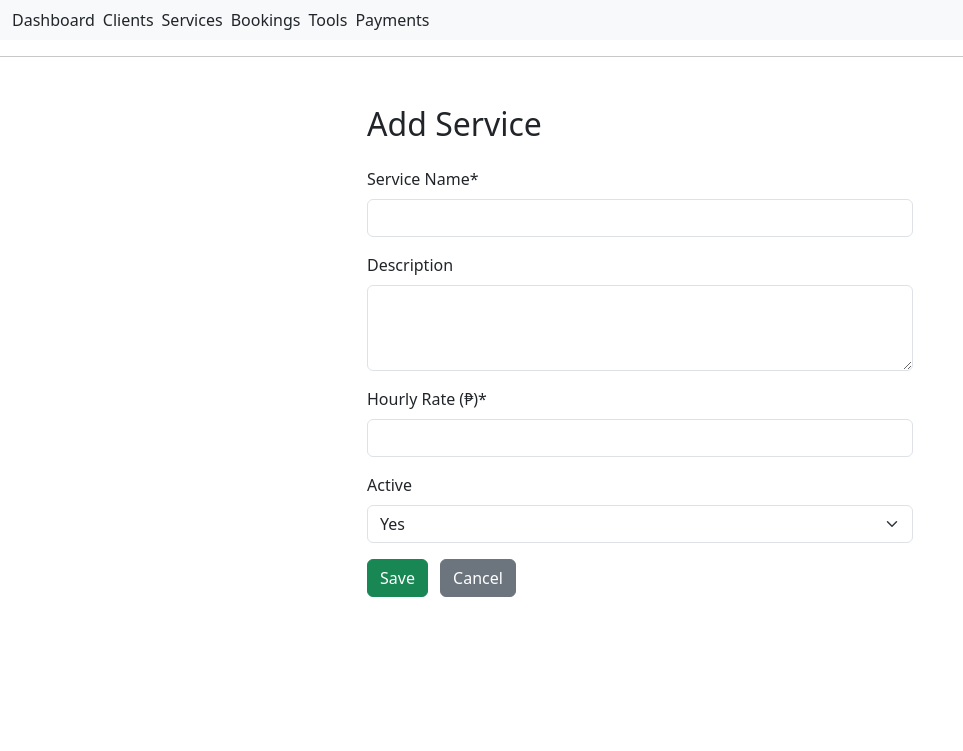
After one commit to lzaragosa555459-eng/DashboardDB, a PHP site: page /pages/services_add.php in a window 1280 px wide. The commit adds this page. Shown: the top 751 px of the page, without its empty margins (0-963 px from the left). Run offline with PHP 8.4, Linux system fonts and the light colour scheme.

Commit message:
first commit

```diff
--- /dev/null
+++ b/pages/services_add.php
@@ -0,0 +1,89 @@
+<?php
+include "../db.php";
+
+$message = "";
+
+if (isset($_POST['save'])) {
+    $service_name = $_POST['service_name'];
+    $description = $_POST['description'];
+    $hourly_rate = $_POST['hourly_rate'];
+    $is_active = $_POST['is_active'];
+
+    if ($service_name == "" || $hourly_rate == "") {
+        $message = "Service name and hourly rate are required!";
+    } else if (!is_numeric($hourly_rate) || $hourly_rate <= 0) {
+        $message = "Hourly rate must be greater than 0.";
+    } else {
+        $sql = "INSERT INTO services (service_name, description, hourly_rate, is_active)
+                VALUES ('$service_name', '$description', '$hourly_rate', '$is_active')";
+        mysqli_query($conn, $sql);
+        header("Location: services_list.php");
+        exit;
+    }
+}
+?>
+
+<!doctype html>
+<html lang="en">
+<head>
+  <meta charset="utf-8">
+  <title>Add Service</title>
+
+  <!-- Bootstrap CSS -->
+  <link href="https://cdn.jsdelivr.net/npm/bootstrap@5.3.2/dist/css/bootstrap.min.css" rel="stylesheet">
+</head>
+<body>
+
+<?php include "../nav.php"; ?>
+
+<div class="container my-5">
+    <div class="row justify-content-center">
+        <div class="col-md-6">
+
+            <h2 class="mb-4">Add Service</h2>
+
+            <?php if($message != ""): ?>
+                <div class="alert alert-danger">
+                    <?php echo $message; ?>
+                </div>
+            <?php endif; ?>
+
+            <form method="post">
+
+                <div class="mb-3">
+                    <label class="form-label">Service Name*</label>
+                    <input type="text" class="form-control" name="service_name" required>
+                </div>
+
+                <div class="mb-3">
+                    <label class="form-label">Description</label>
+                    <textarea class="form-control" name="description" rows="3"></textarea>
+                </div>
+
+                <div class="mb-3">
+                    <label class="form-label">Hourly Rate (₱)*</label>
+                    <input type="number" step="0.01" class="form-control" name="hourly_rate" required>
+                </div>
+
+                <div class="mb-3">
+                    <label class="form-label">Active</label>
+                    <select class="form-select" name="is_active">
+                        <option value="1">Yes</option>
+                        <option value="0">No</option>
+                    </select>
+                </div>
+
+                <button type="submit" name="save" class="btn btn-success">Save</button>
+                <a href="services_list.php" class="btn btn-secondary ms-2">Cancel</a>
+
+            </form>
+
+        </div>
+    </div>
+</div>
+
+<!-- Bootstrap JS Bundle -->
+<script src="https://cdn.jsdelivr.net/npm/bootstrap@5.3.2/dist/js/bootstrap.bundle.min.js"></script>
+
+</body>
+</html>
```
Also changed, not shown: pages/services_list.php (+45 -13 lines).
